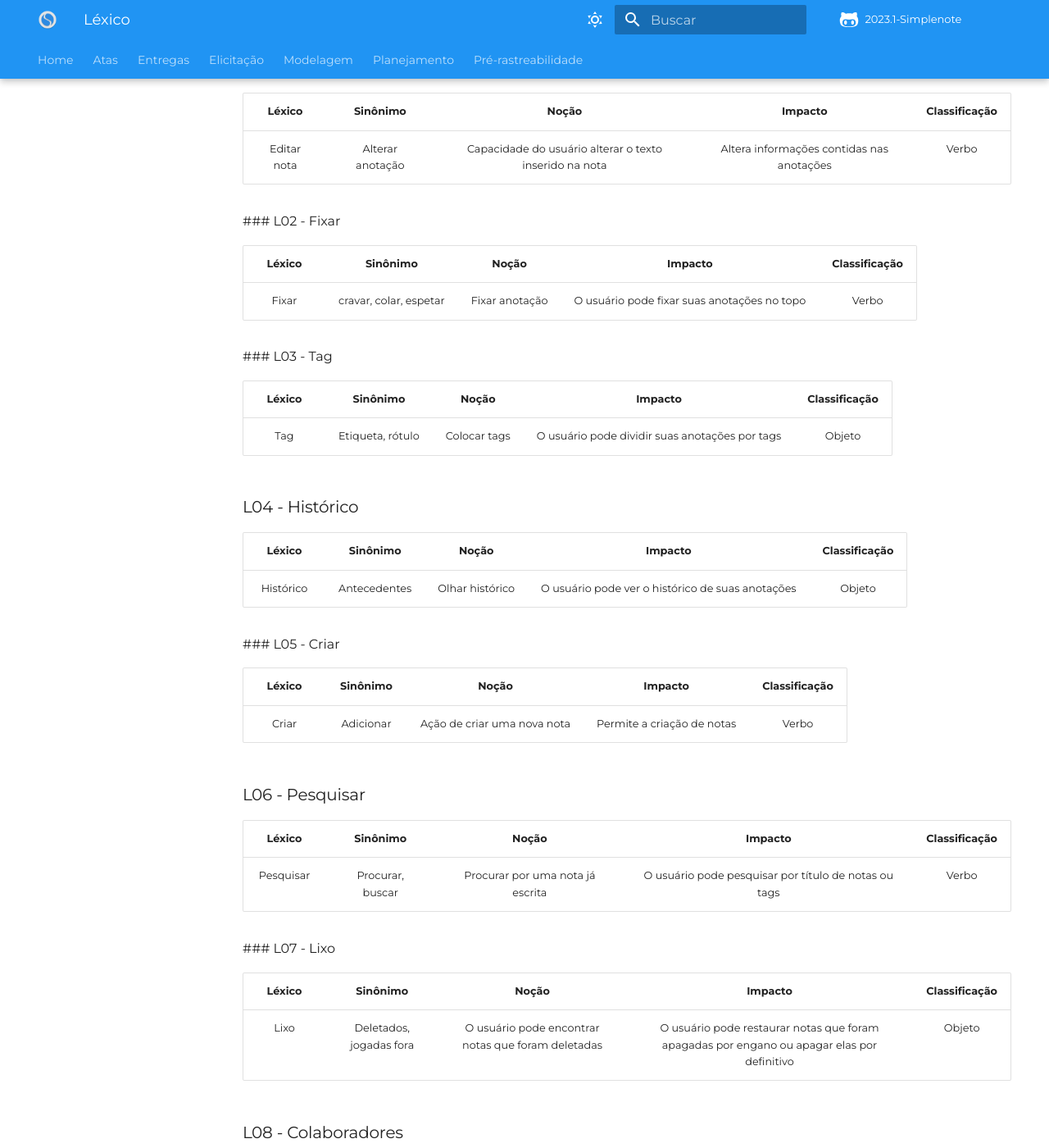
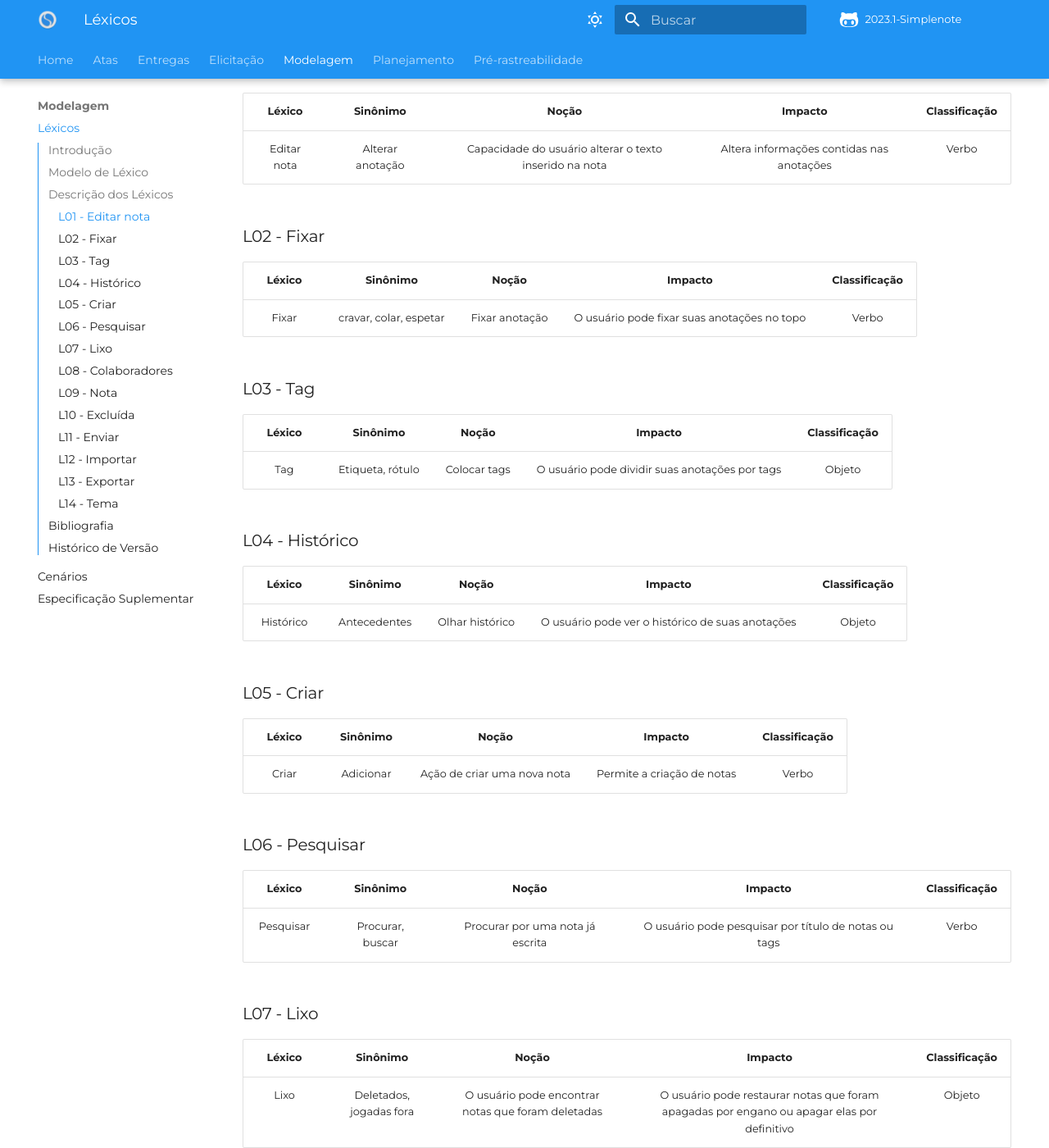
Before and after one commit to Requisitos-de-Software/2023.1-Simplenote, an MkDocs documentation site: the page built from docs/modelagem/lexico.md, in a window 1280 px wide and 1400 px high, scrolled down 805 px. Shown: the whole window at 82% size. Built offline with MkDocs 1.6.1 and Material for MkDocs 9.7.7, drawn with Linux system fonts in a browser that asks for light colours; some web fonts are replaced; comment, search, counter and statistics services are not loaded; some of the changed text lies outside the part shown.

Commit message:
#43 Ajustando bugs dos lexicos e cenarios na gitpage

```diff
--- a/docs/modelagem/lexico.md
+++ b/docs/modelagem/lexico.md
@@ -1,17 +1,18 @@
 # Léxico
 
 ## Introdução
+
 O Léxico é uma técnica utilizada para descrever os símbolos de uma linguagem. Os engenheiros de requisitos têm como objetivo encontrar frases e símbolos específicos para aplicação em questão. Cada símbolo é descrito com uma noção e um impacto, onde a noção está relacionada com o símbolo e o impacto com a descrição dos efeitos do símbolo na aplicação ou do efeito da aplicação sobre o símbolo.
 
 Para essas descrições, são aplicados os princípios da circularidade e do vocabulário mínimo. O princípio da circularidade estabelece que cada extensão da descrição ou conotação deve referir-se a outros símbolos da linguagem. Além disso, a descrição deve utilizar um conjunto limitado de palavras com significado claro (vocabulário mínimo), evitando termos excessivamente técnicos ou ambíguos.
 
 ## Modelo de Léxico
+
 Os léxicos foram identificados por meio do uso do aplicativo SimpleNote e a seguir temos um exemplo de léxico:
 
-| Léxico | Sinônimo | Noção | Impacto | Classificação |
-| --- | --- | --- | --- | --- |
+| Léxico         | Sinônimo | Noção   | Impacto             | Classificação       |
+| -------------- | -------- | ------- | ------------------- | ------------------- |
 | Nome do Léxico | Sinônimo | Símbolo | Descrição do efeito | Verbo/Objeto/Estado |
-
 
 <div style="text-align: center">
 <p> Tabela 1: Modelo dos léxicos (Fonte: João e Beatriz, 2023).</p>
@@ -21,87 +22,87 @@ Os léxicos foram identificados por meio do uso do aplicativo SimpleNote e a seg
 
 ### L01 - Editar nota
 
-| Léxico | Sinônimo | Noção | Impacto | Classificação |
-| :-----------: | :-----------: | :-----------: | :-----------: | :-----------: |
-| Editar nota  | Alterar anotação  | Capacidade do usuário alterar o texto inserido na nota  | Altera informações contidas nas anotações  | Verbo |
+|   Léxico    |     Sinônimo     |                         Noção                          |                  Impacto                  | Classificação |
+| :---------: | :--------------: | :----------------------------------------------------: | :---------------------------------------: | :-----------: |
+| Editar nota | Alterar anotação | Capacidade do usuário alterar o texto inserido na nota | Altera informações contidas nas anotações |     Verbo     |
 
- ### L02 - Fixar
+### L02 - Fixar
 
-| Léxico | Sinônimo | Noção | Impacto | Classificação |
-| :-----------: | :-----------: | :-----------: | :-----------: | :-----------: |
-| Fixar | cravar, colar, espetar  |  Fixar anotação |  O usuário pode fixar suas anotações no topo | Verbo |
+| Léxico |        Sinônimo        |     Noção      |                   Impacto                   | Classificação |
+| :----: | :--------------------: | :------------: | :-----------------------------------------: | :-----------: |
+| Fixar  | cravar, colar, espetar | Fixar anotação | O usuário pode fixar suas anotações no topo |     Verbo     |
 
- ### L03 - Tag
+### L03 - Tag
 
-| Léxico | Sinônimo | Noção | Impacto | Classificação |
-| :-----------: | :-----------: | :-----------: | :-----------: | :-----------: |
-| Tag  |  Etiqueta, rótulo | Colocar tags  |  O usuário pode dividir suas anotações por tags | Objeto |
+| Léxico |     Sinônimo     |    Noção     |                    Impacto                     | Classificação |
+| :----: | :--------------: | :----------: | :--------------------------------------------: | :-----------: |
+|  Tag   | Etiqueta, rótulo | Colocar tags | O usuário pode dividir suas anotações por tags |    Objeto     |
 
 ### L04 - Histórico
 
-| Léxico | Sinônimo | Noção | Impacto | Classificação |
-| :-----------: | :-----------: | :-----------: | :-----------: | :-----------: |
-| Histórico  | Antecedentes |  Olhar histórico |  O usuário pode ver o histórico de suas anotações | Objeto |
+|  Léxico   |   Sinônimo   |      Noção      |                     Impacto                      | Classificação |
+| :-------: | :----------: | :-------------: | :----------------------------------------------: | :-----------: |
+| Histórico | Antecedentes | Olhar histórico | O usuário pode ver o histórico de suas anotações |    Objeto     |
 
- ### L05 - Criar
+### L05 - Criar
 
-| Léxico | Sinônimo | Noção | Impacto | Classificação |
-| :-----------: | :-----------: | :-----------: | :-----------: | :-----------: |
-| Criar  | Adicionar  | Ação de criar uma nova nota  | Permite a criação de notas  | Verbo |
+| Léxico | Sinônimo  |            Noção            |          Impacto           | Classificação |
+| :----: | :-------: | :-------------------------: | :------------------------: | :-----------: |
+| Criar  | Adicionar | Ação de criar uma nova nota | Permite a criação de notas |     Verbo     |
 
 ### L06 - Pesquisar
 
-| Léxico | Sinônimo | Noção | Impacto | Classificação |
-| :-----------: | :-----------: | :-----------: | :-----------: | :-----------: |
-| Pesquisar  | Procurar, buscar  | Procurar por uma nota já escrita  | O usuário pode pesquisar por título de notas ou tags  | Verbo |
+|  Léxico   |     Sinônimo     |              Noção               |                       Impacto                        | Classificação |
+| :-------: | :--------------: | :------------------------------: | :--------------------------------------------------: | :-----------: |
+| Pesquisar | Procurar, buscar | Procurar por uma nota já escrita | O usuário pode pesquisar por título de notas ou tags |     Verbo     |
 
- ### L07 - Lixo
+### L07 - Lixo
 
-| Léxico | Sinônimo | Noção | Impacto | Classificação |
-| :-----------: | :-----------: | :-----------: | :-----------: | :-----------: |
-| Lixo  | Deletados, jogadas fora  | O usuário pode encontrar notas que foram deletadas  | O usuário pode restaurar notas que foram apagadas por engano ou apagar elas por definitivo | Objeto |
+| Léxico |        Sinônimo         |                       Noção                        |                                          Impacto                                           | Classificação |
+| :----: | :---------------------: | :------------------------------------------------: | :----------------------------------------------------------------------------------------: | :-----------: |
+|  Lixo  | Deletados, jogadas fora | O usuário pode encontrar notas que foram deletadas | O usuário pode restaurar notas que foram apagadas por engano ou apagar elas por definitivo |    Objeto     |
 
 ### L08 - Colaboradores
 
-| Léxico | Sinônimo | Noção | Impacto | Classificação |
-| :-----------: | :-----------: | :-----------: | :-----------: | :-----------: |
-| Coladoradores  | Ajudantes, amigos  | Pessoa adicionada pelo usuário para contribuir com alguma nota  | Ajudar o proprietário da nota com anotações, sugestões úteis  | Estado |
+|    Léxico     |     Sinônimo      |                             Noção                              |                           Impacto                            | Classificação |
+| :-----------: | :---------------: | :------------------------------------------------------------: | :----------------------------------------------------------: | :-----------: |
+| Coladoradores | Ajudantes, amigos | Pessoa adicionada pelo usuário para contribuir com alguma nota | Ajudar o proprietário da nota com anotações, sugestões úteis |    Estado     |
 
- ### L09 - Nota
+### L09 - Nota
 
-| Léxico | Sinônimo | Noção | Impacto | Classificação |
-| :-----------: | :-----------: | :-----------: | :-----------: | :-----------: |
-| Nota  | Anotação  | Instância em que o usuário escreve  | Ferramenta principal de uso do usuário | Objeto |
+| Léxico | Sinônimo |               Noção                |                Impacto                 | Classificação |
+| :----: | :------: | :--------------------------------: | :------------------------------------: | :-----------: |
+|  Nota  | Anotação | Instância em que o usuário escreve | Ferramenta principal de uso do usuário |    Objeto     |
 
 ### L10 - Excluída
 
-| Léxico | Sinônimo | Noção | Impacto | Classificação |
-| :-----------: | :-----------: | :-----------: | :-----------: | :-----------: |
-| Excluída  | Apagada  | Nota foi movida para o lixo ou deletada permanentemente  | Permite remover notas  | Estado |
+|  Léxico  | Sinônimo |                          Noção                          |        Impacto        | Classificação |
+| :------: | :------: | :-----------------------------------------------------: | :-------------------: | :-----------: |
+| Excluída | Apagada  | Nota foi movida para o lixo ou deletada permanentemente | Permite remover notas |    Estado     |
 
 ### L11 - Enviar
 
-| Léxico | Sinônimo | Noção | Impacto | Classificação |
-| :-----------: | :-----------: | :-----------: | :-----------: | :-----------: |
-| Enviar  | Compartilhar  | Compartilha a nota com outras pessoas  | Permite o compartilhamento de notas  | Verbo |
+| Léxico |   Sinônimo   |                 Noção                 |               Impacto               | Classificação |
+| :----: | :----------: | :-----------------------------------: | :---------------------------------: | :-----------: |
+| Enviar | Compartilhar | Compartilha a nota com outras pessoas | Permite o compartilhamento de notas |     Verbo     |
 
 ### L12 - Importar
 
-| Léxico | Sinônimo | Noção | Impacto | Classificação |
-| :-----------: | :-----------: | :-----------: | :-----------: | :-----------: |
-| Importar  | Carregar  | Importa notas de outro app  | Permite receber notas anteriores à conta do usuário  | Verbo |
+|  Léxico  | Sinônimo |           Noção            |                       Impacto                       | Classificação |
+| :------: | :------: | :------------------------: | :-------------------------------------------------: | :-----------: |
+| Importar | Carregar | Importa notas de outro app | Permite receber notas anteriores à conta do usuário |     Verbo     |
 
 ### L13 - Exportar
 
-| Léxico | Sinônimo | Noção | Impacto | Classificação |
-| :-----------: | :-----------: | :-----------: | :-----------: | :-----------: |
-| Exportar  | Salvar  | Exporta a nota em outro arquivo ou formato  | Permite enviar a nota em outros formatos  | Verbo |
+|  Léxico  | Sinônimo |                   Noção                    |                 Impacto                  | Classificação |
+| :------: | :------: | :----------------------------------------: | :--------------------------------------: | :-----------: |
+| Exportar |  Salvar  | Exporta a nota em outro arquivo ou formato | Permite enviar a nota em outros formatos |     Verbo     |
 
 ### L14 - Tema
 
-| Léxico | Sinônimo | Noção | Impacto | Classificação |
-| :-----------: | :-----------: | :-----------: | :-----------: | :-----------: |
-| Tema  | Cor, Aparência  | Troca o tema do app entre claro e escuro  | Permite alterar a luminosidade e aparência  | Estado |
+| Léxico |    Sinônimo    |                  Noção                   |                  Impacto                   | Classificação |
+| :----: | :------------: | :--------------------------------------: | :----------------------------------------: | :-----------: |
+|  Tema  | Cor, Aparência | Troca o tema do app entre claro e escuro | Permite alterar a luminosidade e aparência |    Estado     |
 
 ## Bibliografia
 
@@ -111,7 +112,7 @@ Os léxicos foram identificados por meio do uso do aplicativo SimpleNote e a seg
 
 ## Histórico de Versão
 
-| Versão | Data       | Descrição            | Autor(es)     | Revisor(es)   |
-| ------ | ---------- | -------------------- | ------------- | ------------- |
-| `1.0`  | 07/05/2023 | Criação do documento | João e Beatriz | Ana |
-| `1.1`  | 08/05/2023 | Adição dos léxicos | João e Beatriz | Ana |
+| Versão | Data       | Descrição            | Autor(es)      | Revisor(es) |
+| ------ | ---------- | -------------------- | -------------- | ----------- |
+| `1.0`  | 07/05/2023 | Criação do documento | João e Beatriz | Ana         |
+| `1.1`  | 08/05/2023 | Adição dos léxicos   | João e Beatriz | Ana         |
--- a/mkdocs.yml
+++ b/mkdocs.yml
@@ -76,8 +76,8 @@ nav:
     - Escala de Três Níveis: elicitacao/Priorização/ThreeLevelScale.md
 
 - Modelagem:
-  #- Léxicos: modelagem/lexicos.md
-  #- Cenários: modelagem/cenarios.md
+  - Léxicos: modelagem/lexico.md
+  - Cenários: modelagem/cenários.md
   - Especificação Suplementar: modelagem/especificacao_suplementar.md
 
 - Planejamento:
```
Also changed, not shown: docs/modelagem/cenários.md (+14 -11 lines).
